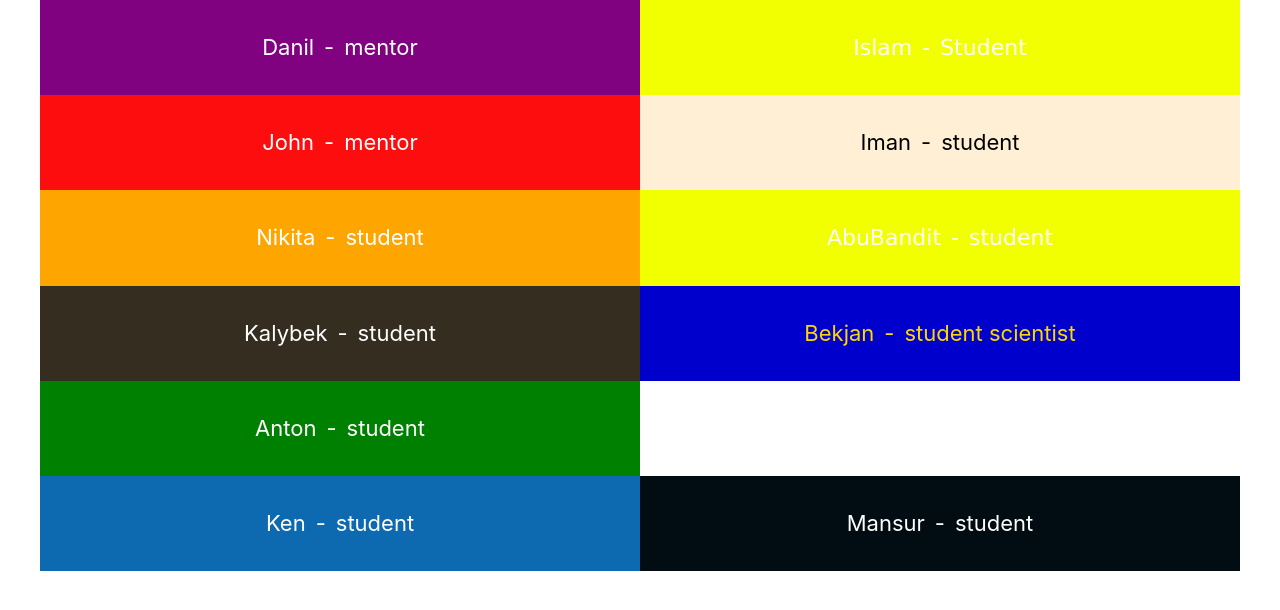
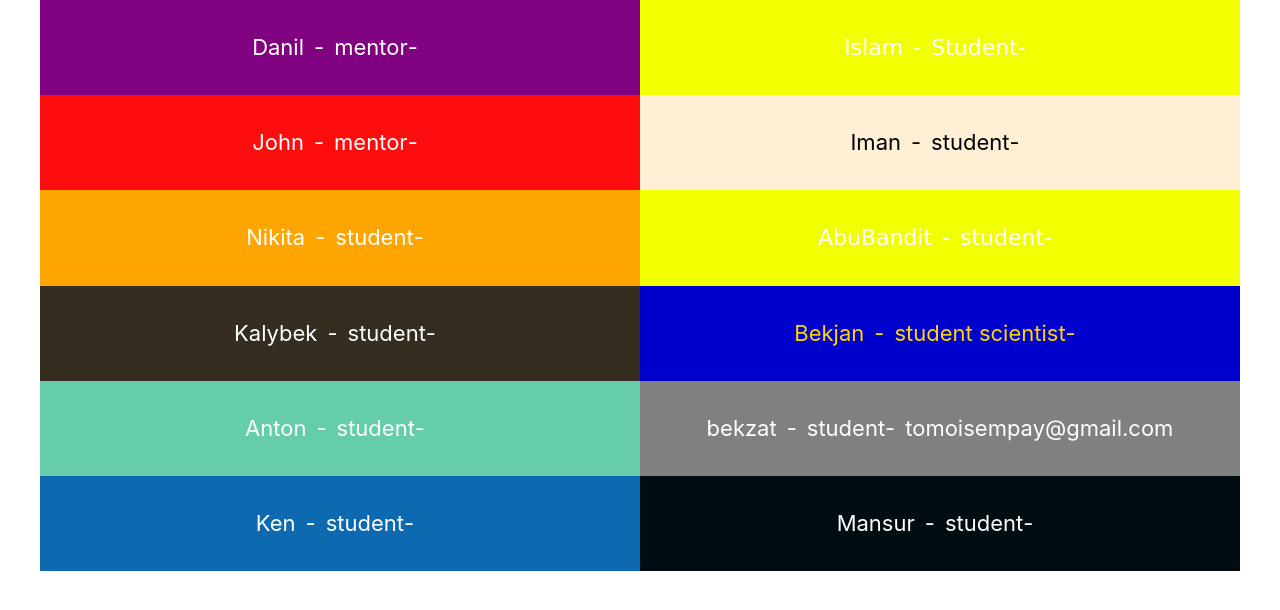
Before and after one commit to DanilAlmazovich/git-example, a Vue app: page / in a window 1280 px wide. Shown: the top 610 px of the page. Built offline with nearby package versions, Linux system fonts and the light colour scheme.

Commit message:
add email

```diff
--- a/src/views/Home.vue
+++ b/src/views/Home.vue
@@ -5,6 +5,8 @@
           <span class="name">{{ person.name }}</span>
           <span>-</span>
           <span class="type">{{ person.type }}</span>
+          <span>-</span>
+          <span class="type">{{ person.email }}</span>
         </div>
       </div>
   </div>
@@ -68,7 +70,8 @@ export default {
     this.people.push({
       name: 'bekzat',
       type: 'student',
-      color: 'green'
+      color: 'grey',
+      email: 'tomoisempay@gmail.com'
     })
     this.people.push({
       name: 'Ken',
@@ -134,8 +137,8 @@ export default {
   .list .bg-mediumaquamarine {
     background: mediumaquamarine;
   }
-  .list .bg-mediumaquamarine {
-    background: green;
+  .list .bg-grey {
+    background: gray;
   }
   .list .bg-black {
     background: #0d69b0;
```
